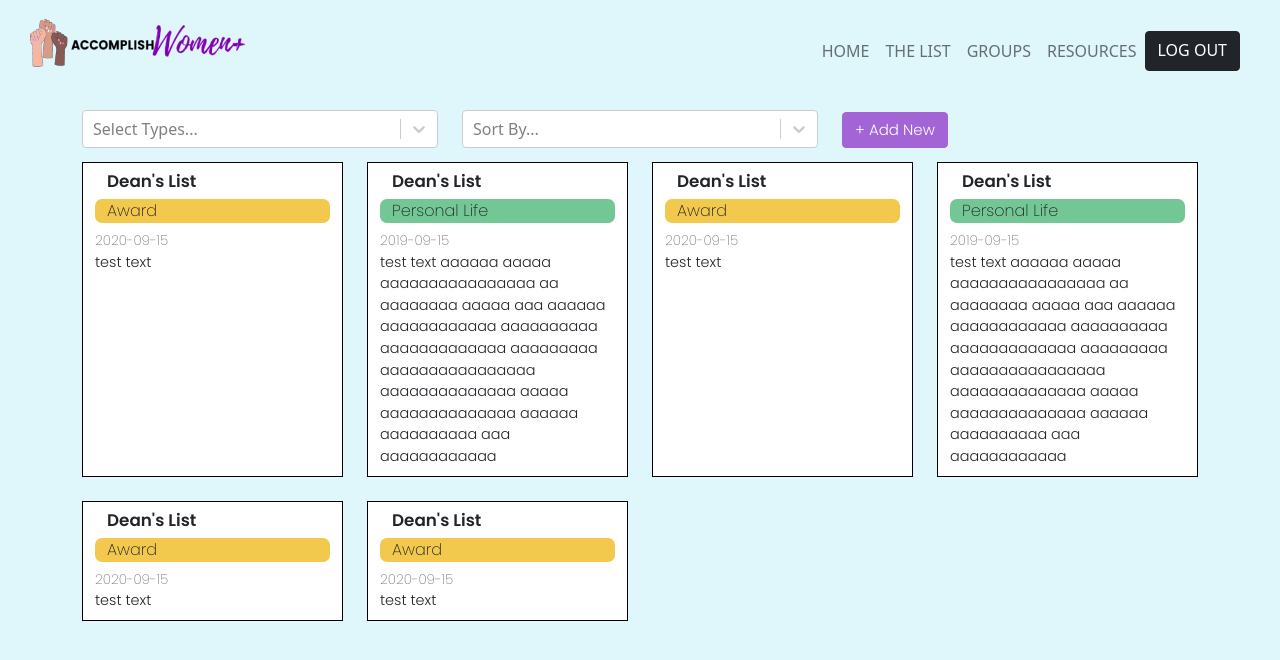
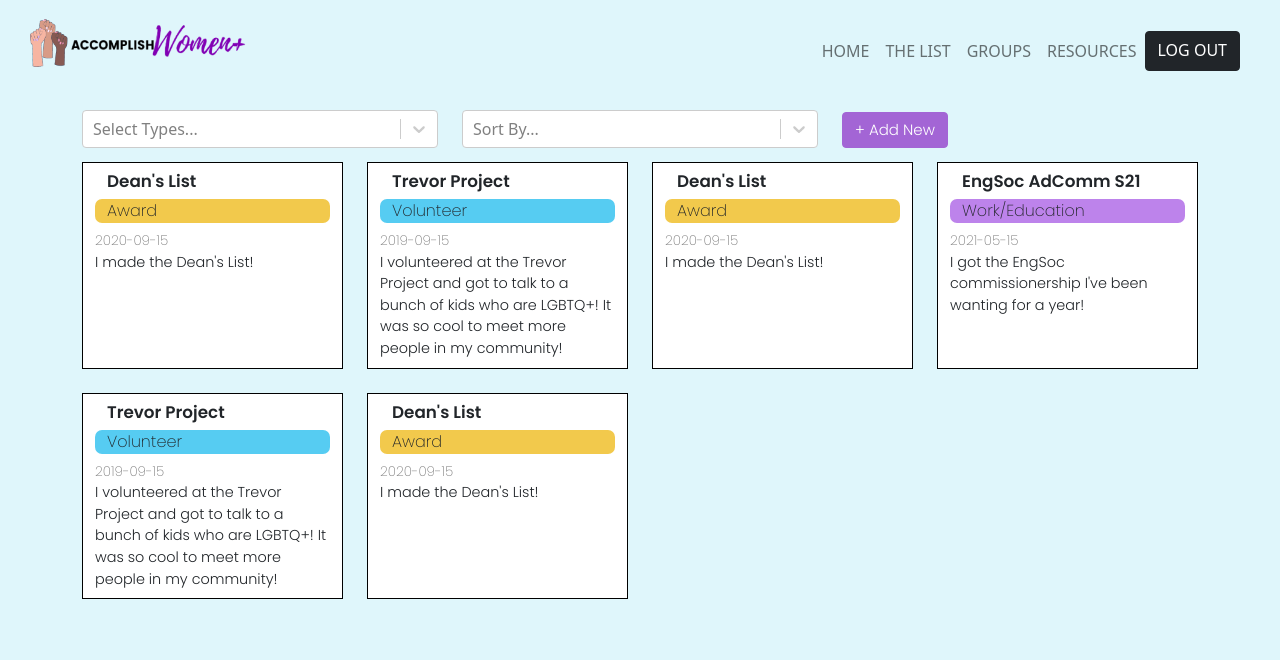
Before and after one commit to zoeyz101/technova-2021, a React (Create React App) app in the folder frontend/: page /list in a window 1280 px wide. Shown: the top 660 px of the page. Built offline with nearby package versions, Linux system fonts and the light colour scheme.

Commit message:
List page clean up

```diff
--- a/frontend/src/Pages/list.js
+++ b/frontend/src/Pages/list.js
@@ -47,15 +47,21 @@ const List = () =>{
         title: "Dean's List",
         type: "Award",
         date: '2020-09-15',
-        description: "test text"
+        description: "I made the Dean's List!"
     }
     const sample_accomplishment2 = {
-        title: "Dean's List",
-        type: "Personal Life",
+        title: "Trevor Project",
+        type: "Volunteer",
         date: '2019-09-15',
-        description: "test text aaaaaa aaaaa aaaaaaaaaaaaaaaa aa        aaaaaaaa aaaaa aaa aaaaaa aaaaaaaaaaaa  aaaaaaaaaa aaaaaaaaaaaaa aaaaaaaaa aaaaaaaaaaaaaaaa aaaaaaaaaaaaaa aaaaa aaaaaaaaaaaaaa aaaaaa aaaaaaaaaa aaa aaaaaaaaaaaa"
+        description: "I volunteered at the Trevor Project and got to talk to a bunch of kids who are LGBTQ+! It was so cool to meet more people in my community!"
     }
-    const originalList = [sample_accomplishment, sample_accomplishment2, sample_accomplishment, sample_accomplishment2, sample_accomplishment, sample_accomplishment]
+    const sample_accomplishment3 = {
+        title: "EngSoc AdComm S21",
+        type: "Work/Education",
+        date: '2021-05-15',
+        description: "I got the EngSoc commissionership I've been wanting for a year!"
+    }
+    const originalList = [sample_accomplishment, sample_accomplishment2, sample_accomplishment, sample_accomplishment3, sample_accomplishment2, sample_accomplishment]
 
     const [accomplishment_list, setList] = useState(originalList)
     const selectedAccomplishments = (selected) => {
```
